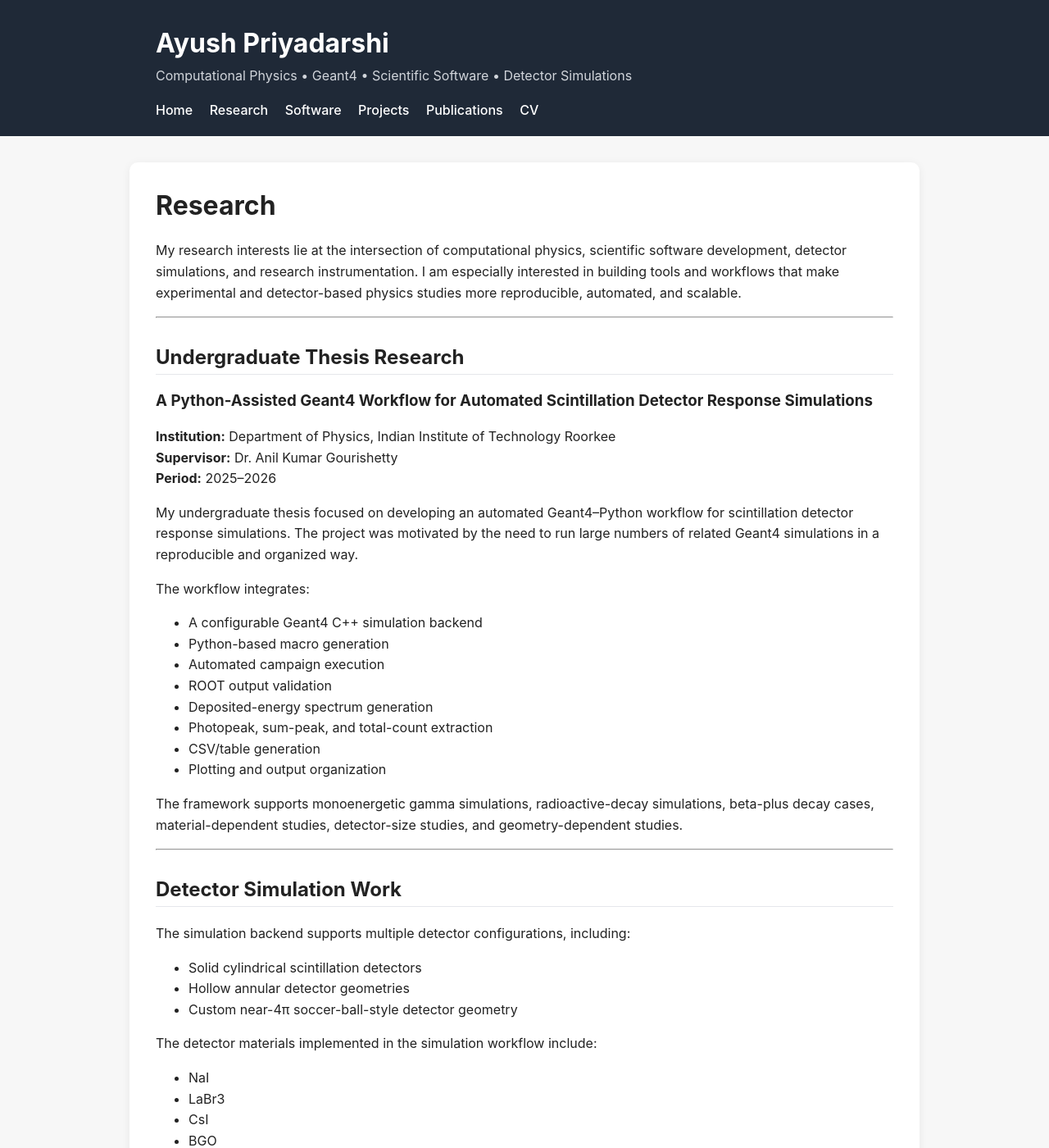
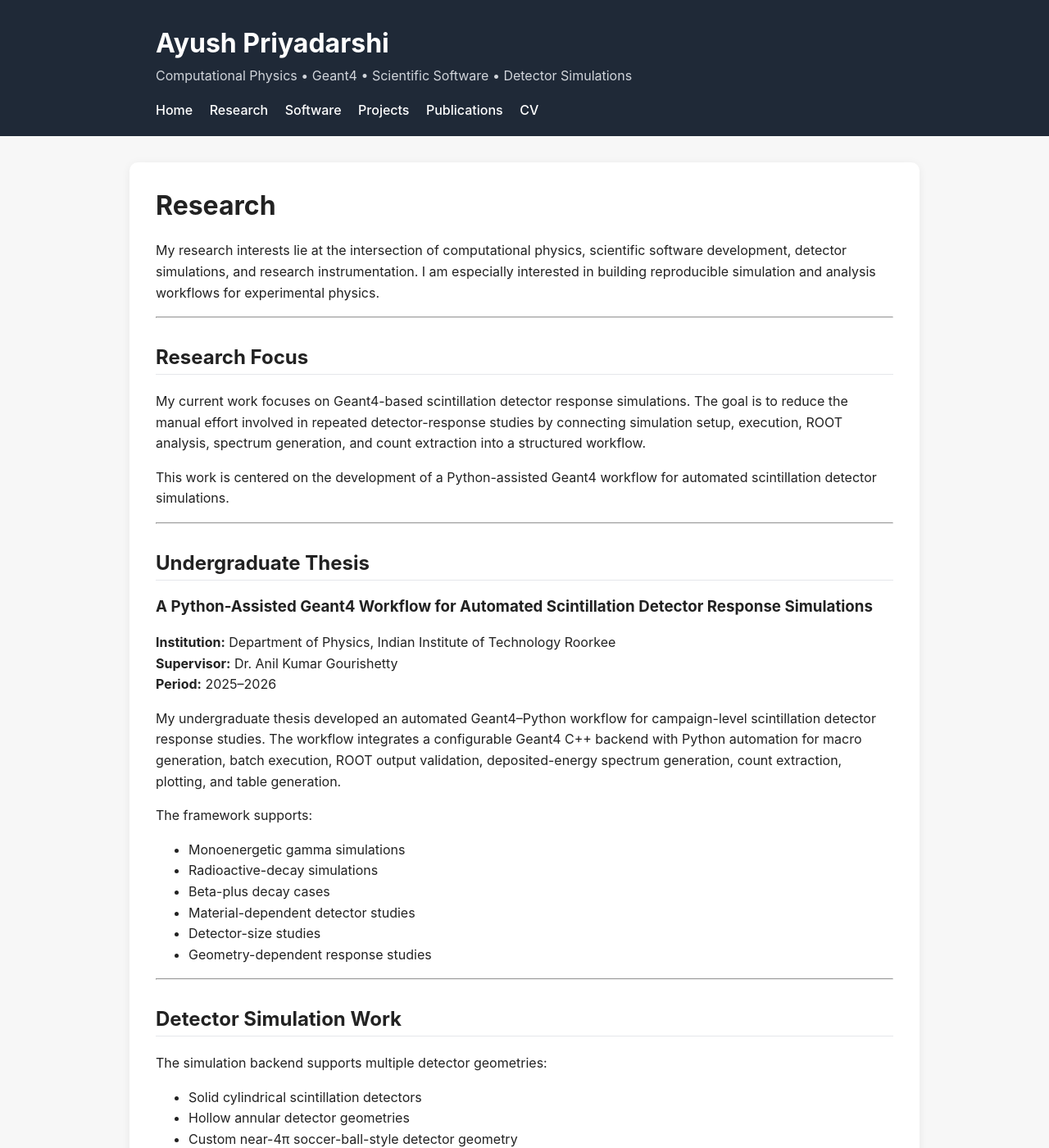
Before and after one commit to ayushpriyadarshi-18/ayushpriyadarshi-18.github.io, a Jekyll site: the page built from research.md, in a window 1280 px wide and 1400 px high. Shown: the whole window at 82% size. Built offline with Jekyll 4.4.1, drawn with Linux system fonts in a browser that asks for light colours; some of the changed text lies outside the part shown.

Commit message:
Polish research page

```diff
--- a/research.md
+++ b/research.md
@@ -5,11 +5,19 @@ title: Research
 
 # Research
 
-My research interests lie at the intersection of computational physics, scientific software development, detector simulations, and research instrumentation. I am especially interested in building tools and workflows that make experimental and detector-based physics studies more reproducible, automated, and scalable.
+My research interests lie at the intersection of computational physics, scientific software development, detector simulations, and research instrumentation. I am especially interested in building reproducible simulation and analysis workflows for experimental physics.
 
 ---
 
-## Undergraduate Thesis Research
+## Research Focus
+
+My current work focuses on Geant4-based scintillation detector response simulations. The goal is to reduce the manual effort involved in repeated detector-response studies by connecting simulation setup, execution, ROOT analysis, spectrum generation, and count extraction into a structured workflow.
+
+This work is centered on the development of a Python-assisted Geant4 workflow for automated scintillation detector simulations.
+
+---
+
+## Undergraduate Thesis
 
 ### A Python-Assisted Geant4 Workflow for Automated Scintillation Detector Response Simulations
 
@@ -17,32 +25,28 @@ My research interests lie at the intersection of computational physics, scientif
 **Supervisor:** Dr. Anil Kumar Gourishetty
 **Period:** 2025–2026
 
-My undergraduate thesis focused on developing an automated Geant4–Python workflow for scintillation detector response simulations. The project was motivated by the need to run large numbers of related Geant4 simulations in a reproducible and organized way.
+My undergraduate thesis developed an automated Geant4–Python workflow for campaign-level scintillation detector response studies. The workflow integrates a configurable Geant4 C++ backend with Python automation for macro generation, batch execution, ROOT output validation, deposited-energy spectrum generation, count extraction, plotting, and table generation.
 
-The workflow integrates:
+The framework supports:
 
-- A configurable Geant4 C++ simulation backend
-- Python-based macro generation
-- Automated campaign execution
-- ROOT output validation
-- Deposited-energy spectrum generation
-- Photopeak, sum-peak, and total-count extraction
-- CSV/table generation
-- Plotting and output organization
-
-The framework supports monoenergetic gamma simulations, radioactive-decay simulations, beta-plus decay cases, material-dependent studies, detector-size studies, and geometry-dependent studies.
+- Monoenergetic gamma simulations
+- Radioactive-decay simulations
+- Beta-plus decay cases
+- Material-dependent detector studies
+- Detector-size studies
+- Geometry-dependent response studies
 
 ---
 
 ## Detector Simulation Work
 
-The simulation backend supports multiple detector configurations, including:
+The simulation backend supports multiple detector geometries:
 
 - Solid cylindrical scintillation detectors
 - Hollow annular detector geometries
 - Custom near-4π soccer-ball-style detector geometry
 
-The detector materials implemented in the simulation workflow include:
+Implemented scintillator materials include:
 
 - NaI
 - LaBr3
@@ -51,39 +55,49 @@ The detector materials implemented in the simulation workflow include:
 - GGAG
 - PbWO4
 
-These configurations allow systematic studies of detector response as a function of geometry, material, source type, and event statistics.
+These configurations allow systematic comparison of detector response as a function of geometry, material, source configuration, and event statistics.
 
 ---
 
-## Scientific Motivation
+## Simulation and Analysis Workflow
 
-In gamma spectroscopy and detector-response studies, repeated simulations are often required across several combinations of source energy, detector material, detector geometry, detector size, and event count. Manually preparing macros, running simulations, checking ROOT files, generating spectra, and extracting counts can become repetitive and error-prone.
+The research workflow connects the following stages:
 
-My work focuses on reducing this manual effort by creating a structured simulation-analysis pipeline. The goal is not to replace Geant4, but to make Geant4-based detector response campaigns easier to reproduce, extend, and compare.
+1. Define detector material, geometry, source configuration, and event count.
+2. Generate Geant4 macro files using Python.
+3. Run simulation campaigns through the Geant4 executable.
+4. Validate ROOT output files.
+5. Extract deposited-energy information from the event tree.
+6. Generate deposited-energy spectra.
+7. Extract photopeak, sum-peak, and total non-zero deposited-energy counts.
+8. Export final plots and comparison tables.
+
+This approach makes the simulation-analysis chain more traceable and easier to extend across new detector materials, geometries, and source cases.
 
 ---
 
 ## High-Performance Computing
 
-As part of the validation of the workflow, high-statistics simulations were executed on the PARAMGanga high-performance computing facility at IIT Roorkee. These runs included Cs-137 simulations with up to 10^8 events, demonstrating that the same workflow can be applied to both lightweight reference examples and larger campaign-scale simulations.
+As part of workflow validation, high-statistics simulations were executed on the PARAMGanga high-performance computing facility at IIT Roorkee. These included Cs-137 simulations with up to 10^8 events, demonstrating that the same workflow can be used for both lightweight reference examples and larger simulation campaigns.
 
 ---
 
-## Current Research Output
+## Research Outputs
 
-This work resulted in:
+This work has resulted in:
 
-- An undergraduate thesis titled
+- Undergraduate thesis:
   *A Python-Assisted Geant4 Workflow for Automated Scintillation Detector Response Simulations*
 
-- A public research software repository:
-  https://github.com/ayushpriyadarshi-18/geant4-detector-simulation-pipeline
+- Research software repository:
+  [Geant4 Detector Simulation Pipeline](https://github.com/ayushpriyadarshi-18/geant4-detector-simulation-pipeline)
 
-- A first-author conference paper submitted to IEEE Nuclear Science Symposium 2026:
+- First-author conference submission:
   *A Python-based Tool for Automated Geant4 Simulations of Scintillation Detectors*
+  Submitted to IEEE Nuclear Science Symposium 2026.
 
 ---
 
-## Broader Research Direction
+## Broader Direction
 
 My broader research direction is to develop computational tools, simulation workflows, and instrumentation-support software for experimental physics. I am interested in applying these skills to detector physics, radiation detection, optical simulations, astrophysical instrumentation, and high-performance scientific computing.
```
